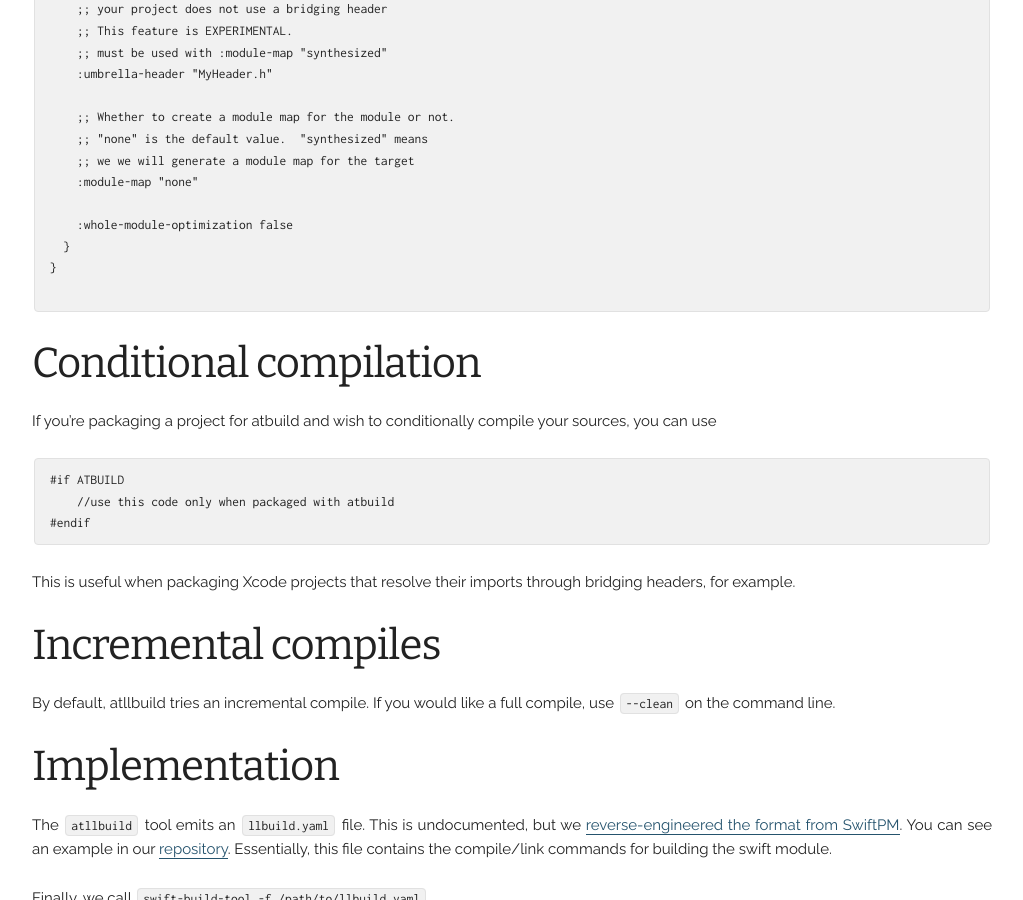
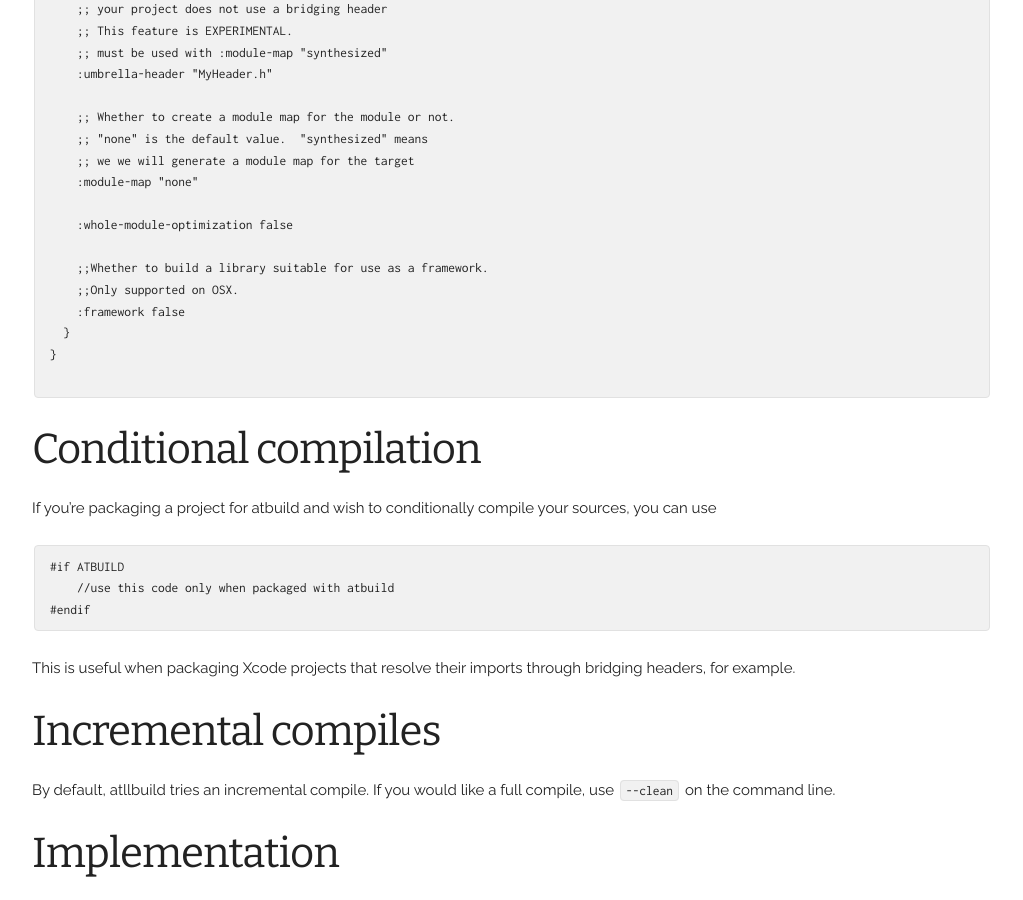
Before and after one commit to AnarchyTools/anarchytools.github.io, a Jekyll site: the page built from docs/atllbuild.md, in a window 1280 px wide and 900 px high, scrolled down 1495 px. Shown: the whole window, without its empty margins (128-1151 px from the left). Built offline with Jekyll 4.4.1, drawn with Linux system fonts in a browser that asks for light colours.

```diff
--- a/docs/atllbuild.md
+++ b/docs/atllbuild.md
@@ -78,6 +78,10 @@ The `atllbuild` tool uses the [`swift-llbuild`](https://github.com/apple/swift-l
     :module-map "none"
 
     :whole-module-optimization false
+
+    ;;Whether to build a library suitable for use as a framework.
+    ;;Only supported on OSX.
+    :framework false
   }
 }
 
```
Also changed, not shown: docs/package-framework.md (added, +27 -0 lines).
